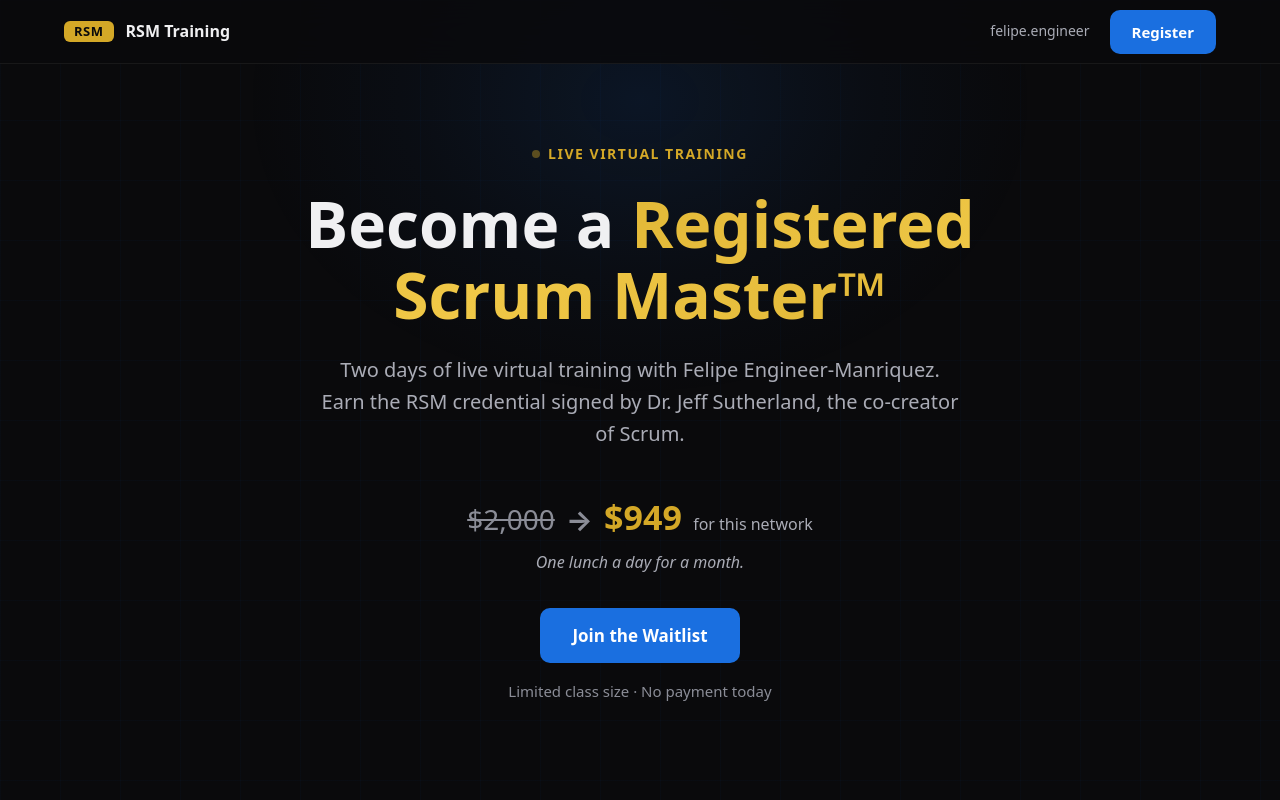
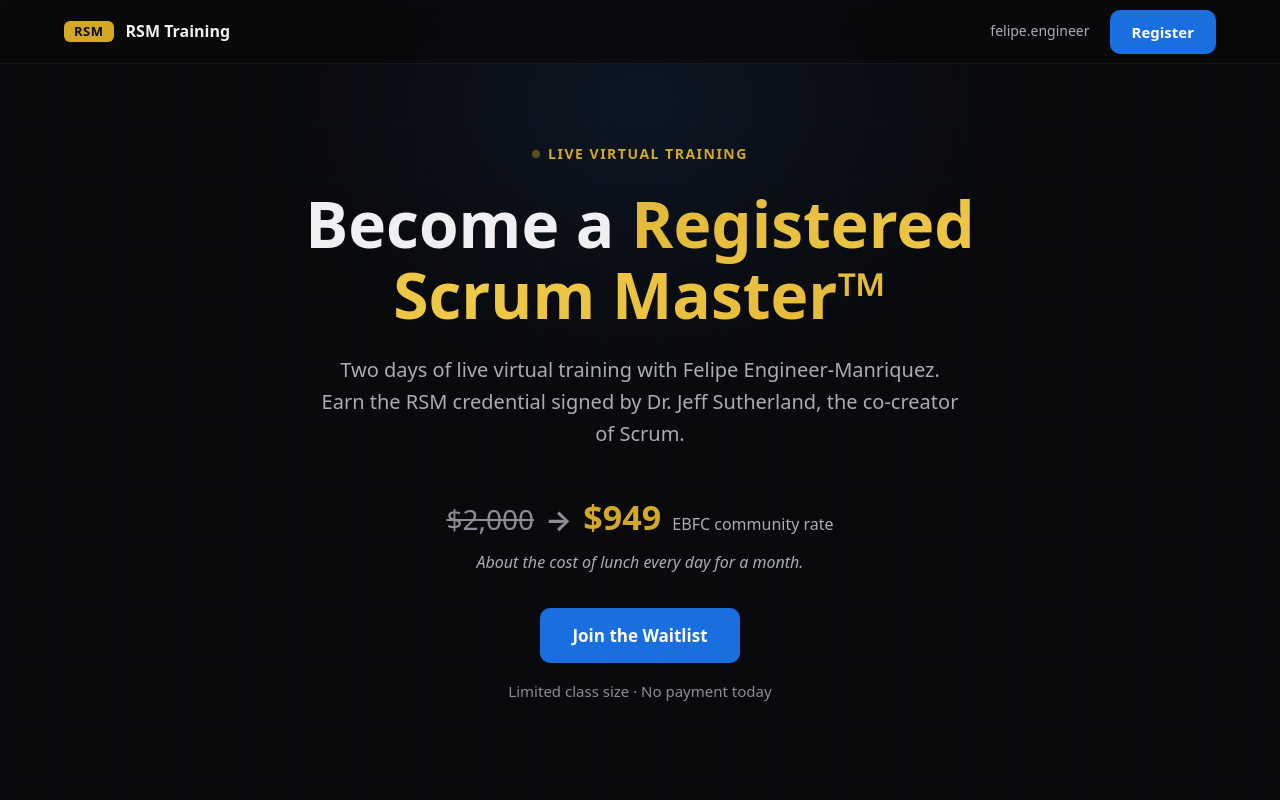
Before and after one commit to felipe-ebfc/felipe-engineer, a website: page rsm.html in a window 1280 px wide. Shown: the top 800 px of the page. Drawn offline with Linux system fonts and the light colour scheme.

Commit message:
RSM pricing anchor: $2,000 → $949 EBFC community rate + lunch comparison
- Hero: replaced 'for this network' with 'EBFC community rate'
- Hero: tightened lunch comparison line
- Registration: added pricing reminder above form
- Success message: updated to show May 7-8 dates
- Slop score: 43/50 (clean)

```diff
--- a/rsm.html
+++ b/rsm.html
@@ -822,8 +822,8 @@
       <h1 id="hero-heading">Become a <span class="gold-text">Registered Scrum Master™</span></h1>
       <p class="hero-subtitle">Two days of live virtual training with Felipe Engineer-Manriquez. Earn the RSM credential signed by Dr. Jeff Sutherland, the co-creator of Scrum.</p>
       <div class="hero-pricing">
-        <p class="price-anchor"><s>$2,000</s> <span class="price-arrow">→</span> <span class="price-now">$949</span> <span class="price-qualifier">for this network</span></p>
-        <p class="price-context">One lunch a day for a month.</p>
+        <p class="price-anchor"><s>$2,000</s> <span class="price-arrow">→</span> <span class="price-now">$949</span> <span class="price-qualifier">EBFC community rate</span></p>
+        <p class="price-context">About the cost of lunch every day for a month.</p>
       </div>
       <div class="hero-cta">
         <a href="#register" class="btn-primary">Join the Waitlist</a>
@@ -917,6 +917,8 @@
         <p class="section-label">Join the Waitlist</p>
         <h2 class="section-title" id="register-heading">Secure Your Spot</h2>
         <p class="register-subtitle">Next class: May 7-8, 2026. No payment required today.</p>
+        <p class="register-pricing" style="color: var(--ebfc-gold); font-size: 17px; font-weight: 600; margin-bottom: 12px;"><s style="color: var(--ebfc-gray); font-weight: 400;">$2,000</s> → $949 EBFC community rate</p>
+        <p style="color: var(--ebfc-gray-light); font-size: 15px; margin-bottom: 32px;">Two full days of live training. About the cost of lunch every day for a month.</p>
 
         <div class="form-card" id="formCard">
           <form id="waitlistForm" novalidate>
@@ -970,7 +972,7 @@
         <div class="success-message" id="successMessage" role="status">
           <div class="success-check" aria-hidden="true">✓</div>
           <h3>You're on the list!</h3>
-          <p>We'll email you when dates are announced. Keep an eye on your inbox.</p>
+          <p>Next class: May 7-8, 2026. We'll send you details and next steps by email.</p>
         </div>
       </div>
     </div>
```
